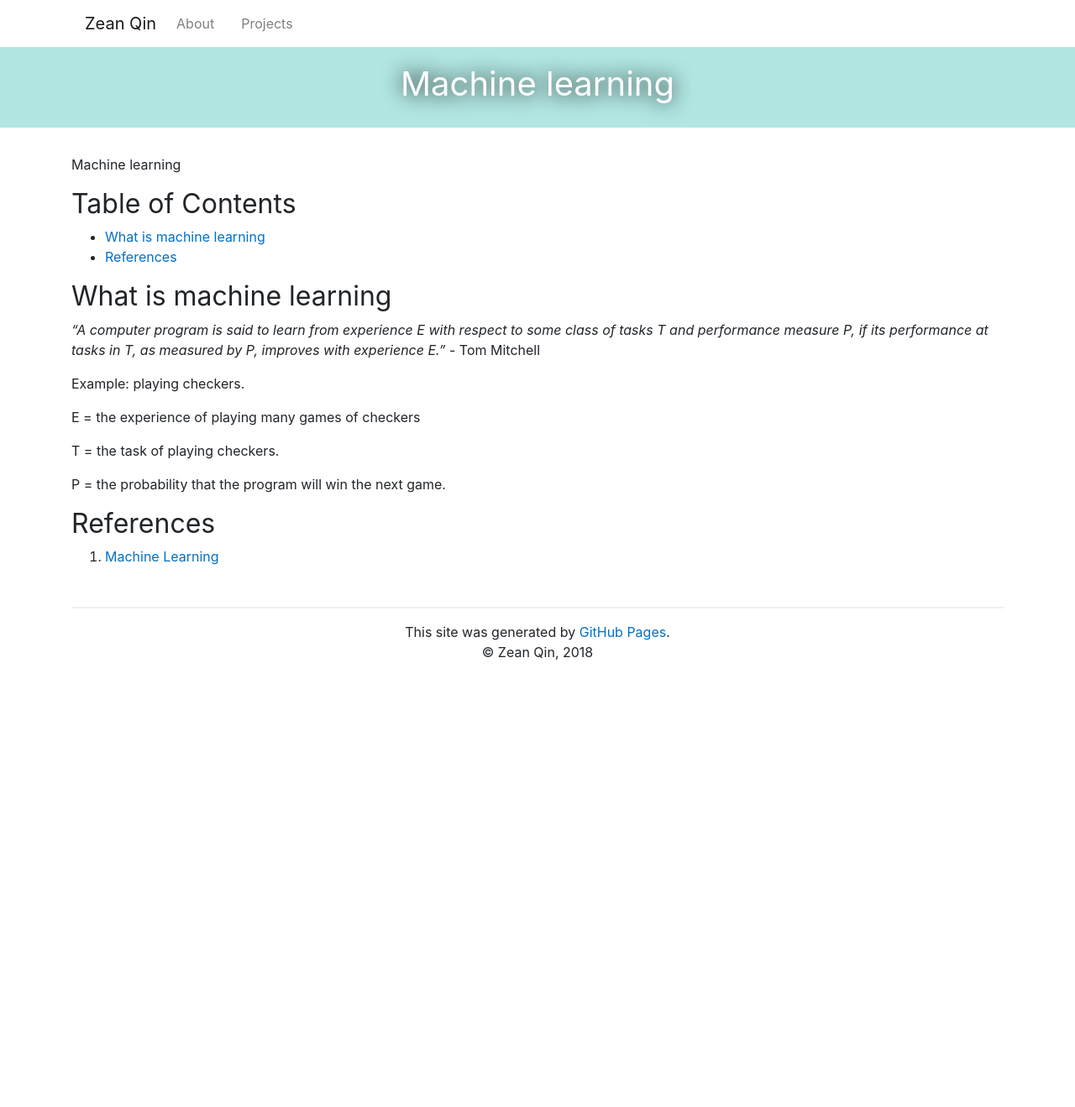
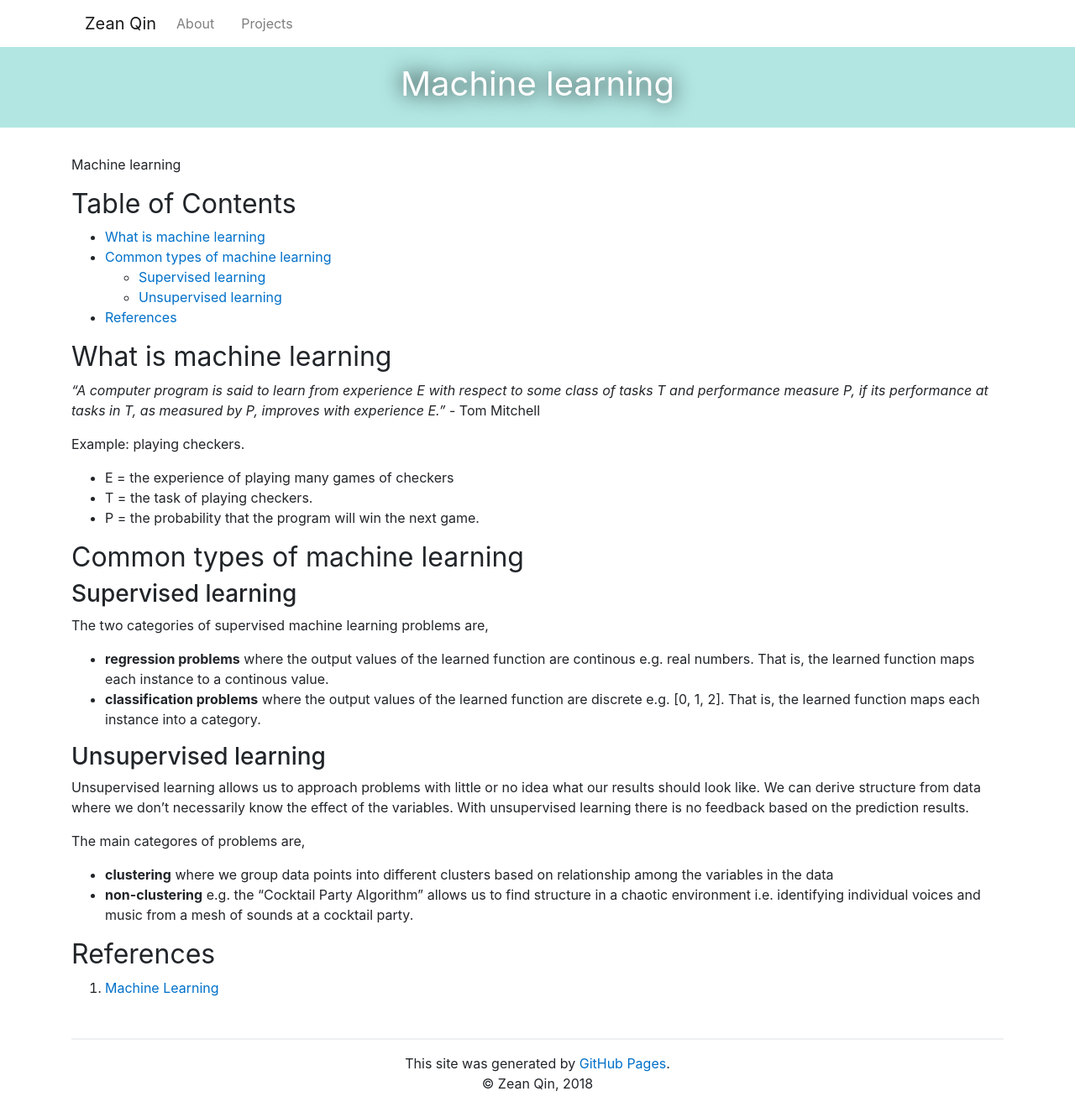
Before and after one commit to ZeanQin/zeanqin.github.io, a Jekyll site: the page built from _posts/2019-11-10-ml.md, in a window 1280 px wide. Shown: the whole page at 84% size. Built offline with Jekyll 4.4.1, drawn with Linux system fonts in a browser that asks for light colours; before the commit the page ends 900 px from its top, so only the background shows below that.

Commit message:
Update ml post

```diff
--- a/_posts/2019-11-10-ml.md
+++ b/_posts/2019-11-10-ml.md
@@ -11,11 +11,28 @@ _"A computer program is said to learn from experience E with respect to some cla
 
 Example: playing checkers.
 
-E = the experience of playing many games of checkers
+- E = the experience of playing many games of checkers
+- T = the task of playing checkers.
+- P = the probability that the program will win the next game.
 
-T = the task of playing checkers.
+## Common types of machine learning
 
-P = the probability that the program will win the next game.
+### Supervised learning
+
+The two categories of supervised machine learning problems are,
+
+- **regression problems** where the output values of the learned function are continous e.g. real numbers. That is, the learned function maps each instance to a continous value.
+- **classification problems** where the output values of the learned function are discrete e.g. [0, 1, 2]. That is, the learned function maps each instance into a category.
+
+### Unsupervised learning
+
+Unsupervised learning allows us to approach problems with little or no idea what our results should look like. We can derive structure from data where we don't necessarily know the effect of the variables. With unsupervised learning there is no feedback based on the prediction results.
+
+The main categores of problems are,
+
+- **clustering** where we group data points into different clusters based on relationship among the variables in the data
+- **non-clustering** e.g. the "Cocktail Party Algorithm" allows us to find structure in a chaotic environment i.e. identifying individual voices and music from a mesh of sounds at a cocktail party.
+
 
 ## References
 
```
